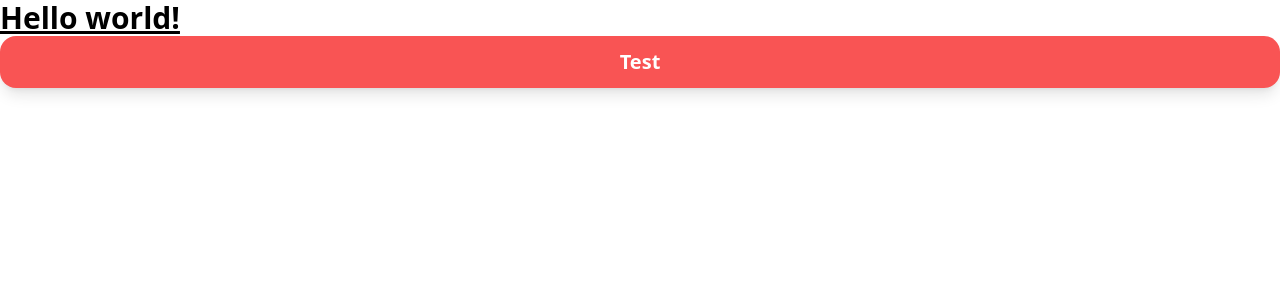
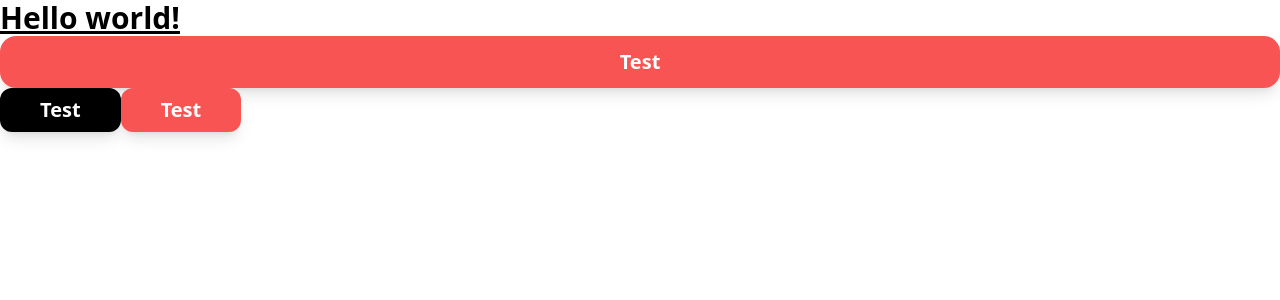
Before and after one commit to MahmoudMostafaDev/News-Old, a React (Vite) app: page / in a window 1280 px wide. Shown: the top 300 px of the page. Built offline with nearby package versions, Linux system fonts and the light colour scheme.

Commit message:
add button , Category select item

```diff
--- a/src/App.tsx
+++ b/src/App.tsx
@@ -1,3 +1,5 @@
+import Button from "./components/ui/Button"
+import CategoryItem from "./components/ui/CategoryItem"
 import LargeBtn from "./components/ui/LargeBtn"
 
 
@@ -10,6 +12,8 @@ function App() {
         Hello world!
       </h1>
       <LargeBtn text="Test" onClick={() => console.log("test")} />
+      <Button text="Test" onClick={() => console.log("test")} />
+      <CategoryItem text="Test" onClick={() => console.log("test")} isSelected />
     </>
   )
 }
--- /dev/null
+++ b/src/components/ui/Button.tsx
@@ -0,0 +1,16 @@
+import React from 'react';
+
+interface Props {
+    text: string;
+    onClick: () => void;
+    isPrimary?: boolean;
+}
+const Button: React.FC<Props> = ({ text, onClick, isPrimary }) => {
+    return (
+        <button onClick={onClick} className={`${isPrimary ? 'bg-primary hover:bg-secondary' : 'bg-black hover:bg-gray-900'}  text-white text-xl shadow-lg font-semibold py-2 px-10 rounded-xl`}>
+            {text}
+        </button>
+    );
+}
+
+export default Button;
--- /dev/null
+++ b/src/components/ui/CategoryItem.tsx
@@ -0,0 +1,23 @@
+import React from 'react';
+interface Props {
+    text: string
+    onClick: (selected: boolean) => void
+    isSelected?: boolean
+}
+const CategoryItem: React.FC<Props> = ({ text, onClick, isSelected }) => {
+    const [selected, setSelected] = React.useState(isSelected);
+    function handleSelect() {
+        setSelected(!selected);
+        if (!selected) {
+            onClick(true);
+        }
+    }
+
+    return (
+        <button onClick={handleSelect} className={`${selected ? 'bg-primary text-white' : 'text-primary bg-slate-200'}  text-xl shadow-lg font-bold py-2 px-10 rounded-xl`}>
+            {text}{!selected ? ' +' : ''}
+        </button>
+    );
+}
+
+export default CategoryItem;
```
